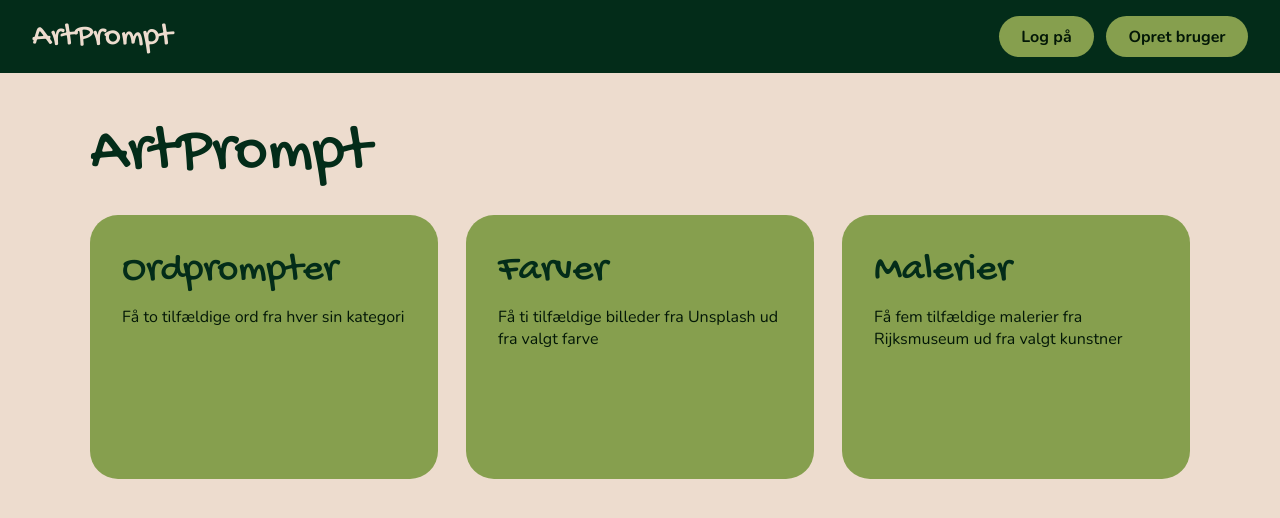
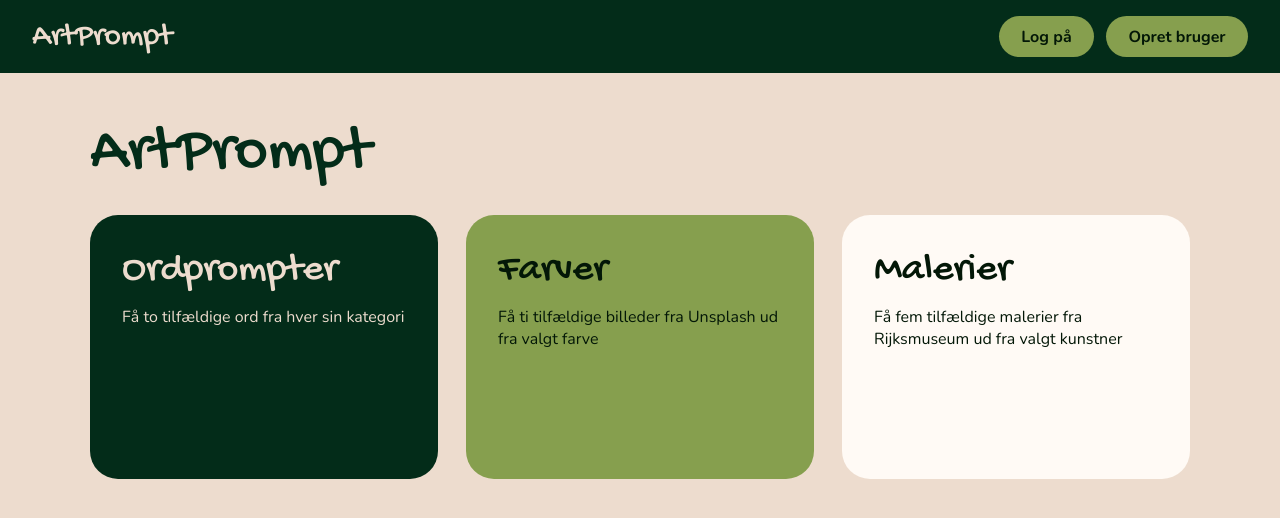
Before and after one commit to stinetorndal/artprompt-frontend, a React (Vite) app: page / in a window 1280 px wide. Shown: the top 518 px of the page. Built offline with nearby package versions, Linux system fonts and the light colour scheme.

Commit message:
Add color variants to FeatureCard

```diff
--- a/src/App.jsx
+++ b/src/App.jsx
@@ -8,10 +8,12 @@ function App() {
     <div>
       <Header />
       <h1>ArtPrompt</h1>
-      <div className="feature-cards">
-        <FeatureCard path="/wordprompts" headline="Ordprompter" text="Få to tilfældige ord fra hver sin kategori" />
-        <FeatureCard path="/color" headline="Farver" text="Få ti tilfældige billeder fra Unsplash ud fra valgt farve" />
-        <FeatureCard path="/painters" headline="Malerier" text="Få fem tilfældige malerier fra Rijksmuseum ud fra valgt kunstner" />
+      <div
+        className="feature-cards">
+        <FeatureCard path="/wordprompts" headline="Ordprompter" text="Få to tilfældige ord fra hver sin kategori" variant="primary" />
+        <FeatureCard path="/color" headline="Farver" text="Få ti tilfældige billeder fra Unsplash ud fra valgt farve" variant="accent" />
+        {/* næste variant er light fordi text er mørk og så kan man ikke se teksten fordi de er samme farve */}
+        <FeatureCard path="/painters" headline="Malerier" text="Få fem tilfældige malerier fra Rijksmuseum ud fra valgt kunstner" variant="light" />
       </div>
     </div>
   )
--- a/src/components/FeatureCard.jsx
+++ b/src/components/FeatureCard.jsx
@@ -1,12 +1,11 @@
-// Et kort med overskrift og tekst
-// laves som link
 
 import { Link } from 'react-router'
 
 // Giver path, headline, text fra props, så de kan bruges direkte
-function FeatureCard({ path, headline, text }) {
+function FeatureCard({ path, headline, text, variant }) {
     return (
-        <Link to={path} className="feature-card" >
+        // {variant} defineres i App.jsx, det er en prop
+        <Link to={path} className={`feature-card feature-card--${variant}`}>
             <h2>{headline}</h2>
             <p>{text}</p>
         </Link>
--- a/src/styles/styles.css
+++ b/src/styles/styles.css
@@ -132,3 +132,29 @@ h1,
     grid-template-columns: 1fr; /* Kun 1 kolonne, så kortene står under hinanden */
   }
 }
+
+/* --- Kortenes farver (variant) --- */
+
+/* Mørkegrønt kort med lys tekst */
+.feature-card--primary {
+  background-color: var(--color-primary);
+  color: var(--color-background);
+}
+
+/* Lysegrønt kort med mørk tekst */
+.feature-card--accent {
+  background-color: var(--color-accent);
+  color: var(--color-text);
+}
+
+/* Lyst kort med mørk tekst */
+.feature-card--light {
+  background-color: #fffaf5;
+  color: var(--color-text);
+}
+
+/* Overskriften i kortet får samme farve som kortets tekst.
+   Ellers ville den mørkegrønne overskrift forsvinde på det mørkegrønne kort */
+.feature-card h2 {
+  color: inherit;
+}
```
